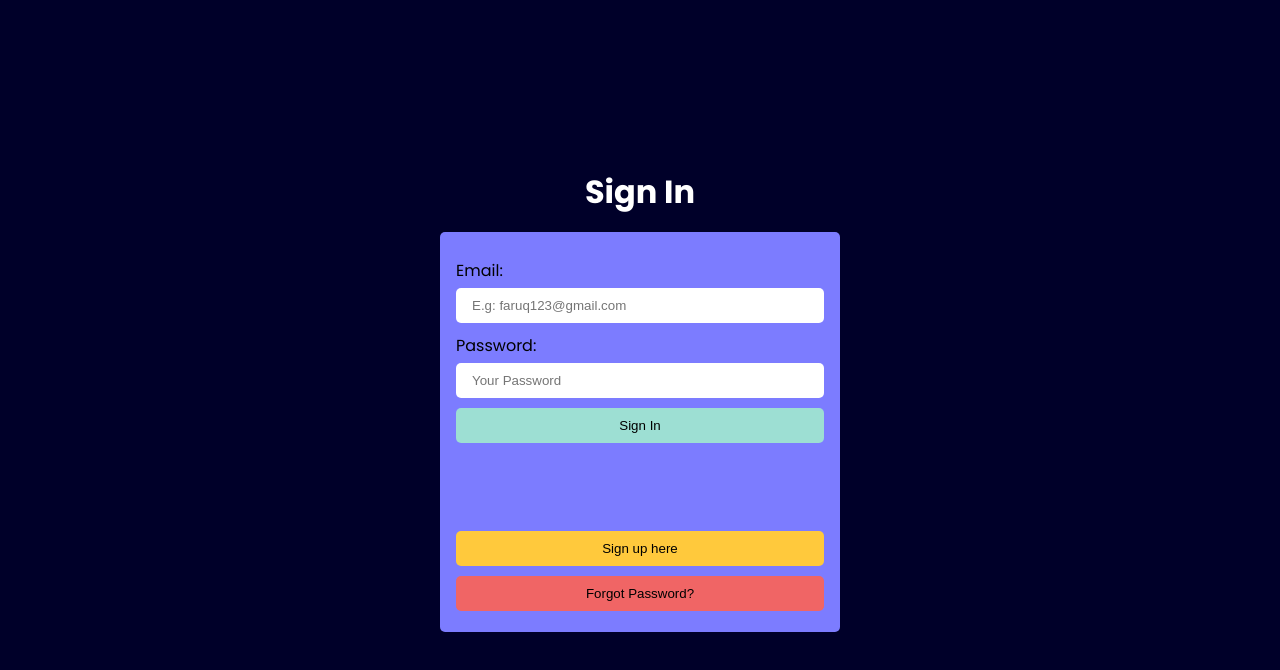
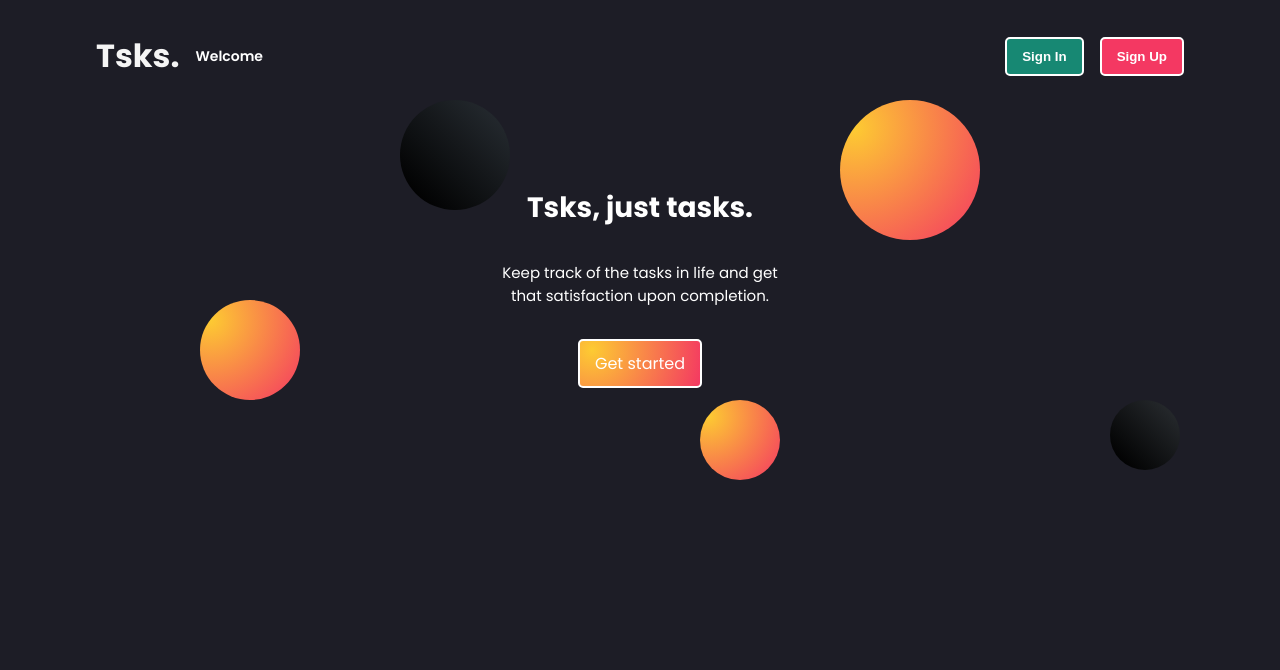
Before and after one commit to kevinsauvage/Todo-react-firebase, a React (Create React App) app: page / in a window 1280 px wide. Shown: the top 670 px of the page. Built offline with nearby package versions, Linux system fonts and the light colour scheme; no server answers; the database is empty.

Commit message:
adding a landing page

```diff
--- a/src/components/App/App.css
+++ b/src/components/App/App.css
@@ -2,40 +2,9 @@
   display: flex;
   flex-direction: column;
   align-items: center;
-  background-color: #EBDDF2;
+  background-color: #1D1D26;
   min-height: 100vh;
   height: 100%;
   padding-bottom: 1rem;
+  padding: 1rem 5rem;
 }
-
-.App__userInfo {
-  display: flex;
-  justify-content: space-between;
-  width: 100%;
-}
-
-.App__userInfo p {
-  font-size: 14px;
-  font-weight: 600;
-  color: white;
-}
-
-.App__userInfo p:nth-child(2) {
-  cursor: pointer;
-}
-
-.App__title {
-  text-align: center;
-  color: whitesmoke;
-}
-
-header {
-  background-color: #7646FF;
-  padding: 1rem;
-  width: 100%;
-  display: flex;
-  flex-direction: column;
-  align-items: center;
-  justify-content: center;
-  margin-bottom: calc(1rem - 5px);
-}
--- a/src/components/App/App.jsx
+++ b/src/components/App/App.jsx
@@ -5,6 +5,8 @@ import SignIn from "../Firebase/SignIn/SignIn";
 import SignUp from "../Firebase/SignUp/SignUp";
 import PasswordReset from "../Firebase/PasswordReset/PasswordReset";
 import AppLogic from "./AppLogic";
+import Header from "../Header/Header";
+import Landing from "../Landing/Landing";
 
 function App() {
   const {
@@ -20,24 +22,29 @@ function App() {
     displaySignUp,
     handleClickSignIn,
     displayPasswordReset,
+    displayLanding,
   } = AppLogic();
 
-  return user ? (
+  return (
     <div className="App">
-      <header>
-        <div className="App__userInfo">
-          <p>{user?.displayName || user?.email}</p>
-          <p onClick={handleSignOutUser}>Sign out</p>
-        </div>
-        <h1 className="App__title">Todo app</h1>
+      <Header
+        user={user}
+        handleClickSignIn={handleClickSignIn}
+        handleClickSignUp={handleClickSignUp}
+        handleSignOutUser={handleSignOutUser}
+      />
+      {displayLanding ? (
+        <Landing handleClickSignUp={handleClickSignUp} />
+      ) : user ? (
+        <>
           <AddTodos
             handleAddTodo={handleAddTodo}
             handleInputChange={handleInputChange}
             inputTodo={inputTodo}
           />
-      </header>
+
           <TodosList todos={todos} user={user} />
-    </div>
+        </>
       ) : displaySignIn ? (
         <SignIn
           handleClickSignUp={handleClickSignUp}
@@ -47,7 +54,9 @@ function App() {
         <SignUp handleClickSignIn={handleClickSignIn} />
       ) : displayPasswordReset ? (
         <PasswordReset handleClickSignIn={handleClickSignIn} />
-  ) : null;
+      ) : null}
+    </div>
+  );
 }
 
 export default App;
--- a/src/components/App/AppLogic.jsx
+++ b/src/components/App/AppLogic.jsx
@@ -6,9 +6,10 @@ const AppLogic = () => {
   const [inputTodo, setInputTodo] = useState("");
   const [todos, setTodos] = useState([]);
   const [user, setUser] = useState(null);
-  const [displaySignIn, setDisplaySignIn] = useState(true);
+  const [displaySignIn, setDisplaySignIn] = useState(false);
   const [displaySignUp, setDisplaySignUp] = useState(false);
   const [displayPasswordReset, setDisplayPasswordReset] = useState(false);
+  const [displayLanding, setDisplayLanding] = useState(true);
 
   useEffect(() => {
     auth &&
@@ -63,12 +64,15 @@ const AppLogic = () => {
 
   const handleClickSignUp = () => {
     setDisplaySignIn(false);
+    setDisplayLanding(false);
     setDisplayPasswordReset(false);
     setDisplaySignUp(true);
   };
+
   const handleClickSignIn = () => {
     setDisplayPasswordReset(false);
     setDisplaySignUp(false);
+    setDisplayLanding(false);
     setDisplaySignIn(true);
   };
 
@@ -79,10 +83,15 @@ const AppLogic = () => {
   };
 
   const handleSignOutUser = () => {
+    setDisplaySignIn(false);
+    setDisplaySignUp(false);
+    setDisplayPasswordReset(false);
+    setDisplayLanding(true);
     auth.signOut().catch((error) => {
       alert(error);
     });
   };
+
   return {
     user,
     handleSignOutUser,
@@ -96,6 +105,7 @@ const AppLogic = () => {
     displaySignUp,
     handleClickSignIn,
     displayPasswordReset,
+    displayLanding,
   };
 };
 
--- a/src/components/Firebase/SignBtn/SignBtn.css
+++ b/src/components/Firebase/SignBtn/SignBtn.css
@@ -2,21 +2,34 @@
 .signUp__Btn,
 .reset__btn {
   width: 100%;
-  height: 35px;
   margin: 5px 0;
   border-radius: 5px;
   border: none;
+  padding: 10px 15px;
+
+
 }
 
 .signIn--btn {
-  background-color: #9ddfd3;
+  background-color: #178873;
 }
 
 .signUp--btn,
 .reset--btn {
-  background-color: #ffc93c;
+  background-color: rgba(244, 56, 98, 1);
 }
 
 .signOut--btn {
-  background-color: #f06565;
+  background-color: rgb(224, 206, 38);
 }
+
+.signIn--btn,
+.signUp--btn,
+.signOut--btn {
+  border: 2px solid white;
+  color: white;
+  border-radius: 5px;
+  font-weight: 600;
+  padding: 10px 15px;
+  cursor: pointer;
+}
--- a/src/components/Firebase/SignStyle.css
+++ b/src/components/Firebase/SignStyle.css
@@ -1,8 +1,6 @@
 .signIn,
 .signUp,
 .reset {
-  background-color: rgb(0, 0, 41);
-  min-height: 100vh;
   display: flex;
   align-items: center;
   justify-content: center;
--- /dev/null
+++ b/src/components/Header/Header.css
@@ -0,0 +1,36 @@
+header {
+  background-color: #1D1D26;
+  padding: 1rem;
+  width: 100%;
+  display: flex;
+  align-items: center;
+  justify-content: space-between;
+  margin-bottom: calc(1rem - 5px);
+}
+
+.header__userInfo {
+  display: flex;
+  justify-content: space-between;
+  align-items: center;
+  width: fit-content;
+}
+
+.header__userInfo p {
+  font-size: 14px;
+  font-weight: 600;
+  color: white;
+}
+
+.header__title {
+  text-align: center;
+  color: whitesmoke;
+  margin-right: 1rem;
+}
+
+.header__btns {
+  display: flex;
+}
+
+.header__btns button:first-child {
+  margin-right: 1rem;
+}
--- /dev/null
+++ b/src/components/Header/Header.jsx
@@ -0,0 +1,44 @@
+import SignBtn from "../Firebase/SignBtn/SignBtn";
+import "./Header.css";
+
+const Header = ({
+  user,
+  handleClickSignIn,
+  handleClickSignUp,
+  handleSignOutUser,
+}) => {
+  return (
+    <header>
+      <div className="header__userInfo">
+        <h1 className="header__title">Tsks.</h1>
+        <p className="header__name">
+          Welcome {user?.displayName || user?.email}
+        </p>
+      </div>
+      <div className="header__btns">
+        {user ? (
+          <SignBtn
+            onClick={handleSignOutUser}
+            text="Sign Out"
+            className="signOut--btn"
+          />
+        ) : (
+          <>
+            <SignBtn
+              text="Sign In"
+              className="signIn--btn"
+              onClick={handleClickSignIn}
+            />
+            <SignBtn
+              text="Sign Up"
+              className="signUp--btn"
+              onClick={handleClickSignUp}
+            />
+          </>
+        )}
+      </div>
+    </header>
+  );
+};
+
+export default Header;
--- /dev/null
+++ b/src/components/Landing/Landing.css
@@ -0,0 +1,87 @@
+.landing {
+  padding-top: 5rem;
+}
+
+.landing__title {
+  color: white;
+  text-align: center;
+  margin-bottom: 2rem;
+  font-size: 28px;
+}
+
+.landing__subtitle {
+  width: 300px;
+  text-align: center;
+  color: white;
+  font-size: 15px;
+  font-weight: 400;
+  margin-bottom: 2rem;
+}
+
+.landing__getStarted {
+  margin: 0 auto;
+  padding: 10px 15px;
+  width: fit-content;
+  border-radius: 5px;
+  cursor: pointer;
+  color: white;
+  border: 2px solid white;
+  background-color: rgba(244, 56, 98, 1);
+  background-image: radial-gradient(circle farthest-corner at 10% 20%, rgba(253, 203, 50, 1) 0%, rgba(244, 56, 98, 1) 100.2%);
+}
+
+.landing__pinkBubble1 {
+  width: 140px;
+  height: 140px;
+  background-color: rgba(244, 56, 98, 1);
+  background-image: radial-gradient(circle farthest-corner at 10% 20%, rgba(253, 203, 50, 1) 0%, rgba(244, 56, 98, 1) 100.2%);
+  border-radius: 50%;
+  position: absolute;
+  right: 300px;
+  top: 100px;
+}
+
+.landing__pinkBubble2 {
+  width: 100px;
+  height: 100px;
+  background-color: rgba(244, 56, 98, 1);
+  background-image: radial-gradient(circle farthest-corner at 10% 20%, rgba(253, 203, 50, 1) 0%, rgba(244, 56, 98, 1) 100.2%);
+  border-radius: 50%;
+  position: absolute;
+  left: 200px;
+  top: 300px;
+}
+
+.landing__pinkBubble3 {
+  width: 80px;
+  height: 80px;
+  background-color: rgba(244, 56, 98, 1);
+  background-image: radial-gradient(circle farthest-corner at 10% 20%, rgba(253, 203, 50, 1) 0%, rgba(244, 56, 98, 1) 100.2%);
+  border-radius: 50%;
+  position: absolute;
+  right: 500px;
+  top: 400px;
+}
+
+.landing__darkBubble1 {
+  width: 110px;
+  height: 110px;
+  background: black;
+  background-image: linear-gradient(45deg, rgba(0, 0, 0, 1) 10%, rgb(41, 47, 53) 100%);
+  border-radius: 50%;
+  position: absolute;
+  left: 400px;
+  top: 100px;
+}
+
+.landing__darkBubble2 {
+  width: 70px;
+  height: 70px;
+  background: black;
+  background-image: linear-gradient(45deg, rgba(0, 0, 0, 1) 10%, rgb(43, 47, 51) 100%);
+  border-radius: 50%;
+  border-radius: 50%;
+  position: absolute;
+  right: 100px;
+  top: 400px;
+}
--- /dev/null
+++ b/src/components/Landing/Landing.jsx
@@ -0,0 +1,24 @@
+import SignBtn from "../Firebase/SignBtn/SignBtn";
+import "./Landing.css";
+
+const Landing = ({ handleClickSignUp }) => {
+  return (
+    <div className="landing">
+      <h2 className="landing__title">Tsks, just tasks.</h2>
+      <h3 className="landing__subtitle">
+        Keep track of the tasks in life and get that satisfaction upon
+        completion.
+      </h3>
+      <div onClick={handleClickSignUp} className="landing__getStarted">
+        Get started
+      </div>
+      <div className="landing__pinkBubble1"></div>
+      <div className="landing__pinkBubble2"></div>
+      <div className="landing__pinkBubble3"></div>
+      <div className="landing__darkBubble1"></div>
+      <div className="landing__darkBubble2"></div>
+    </div>
+  );
+};
+
+export default Landing;
```
Lines whose indentation alone changed are shown as unchanged.
